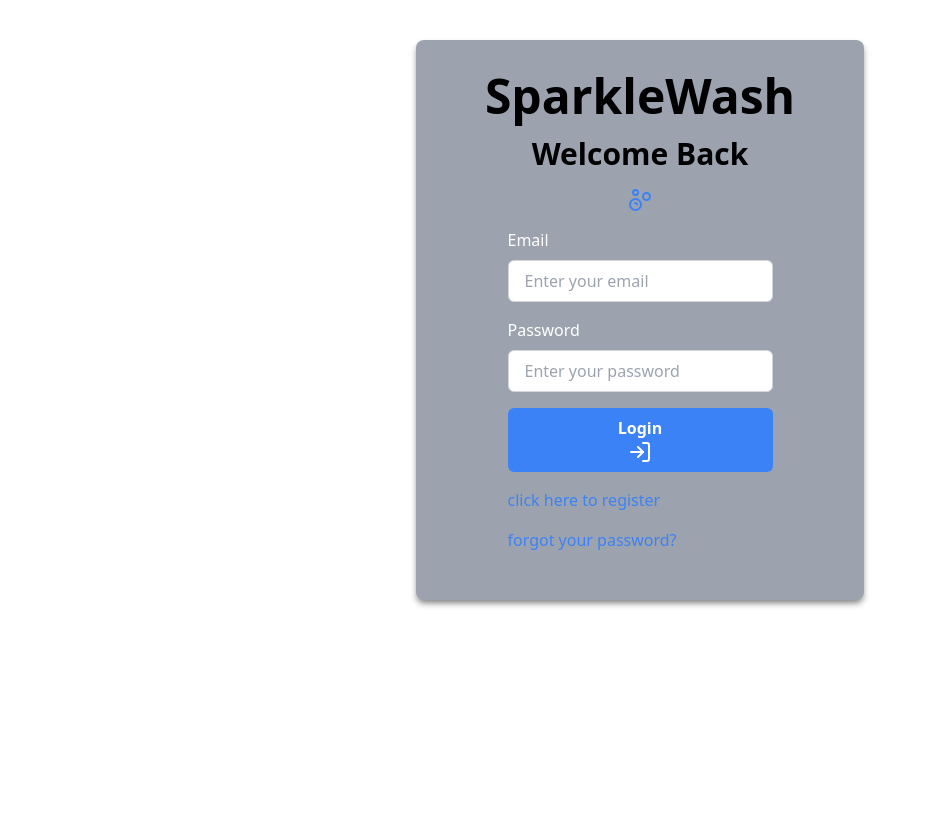
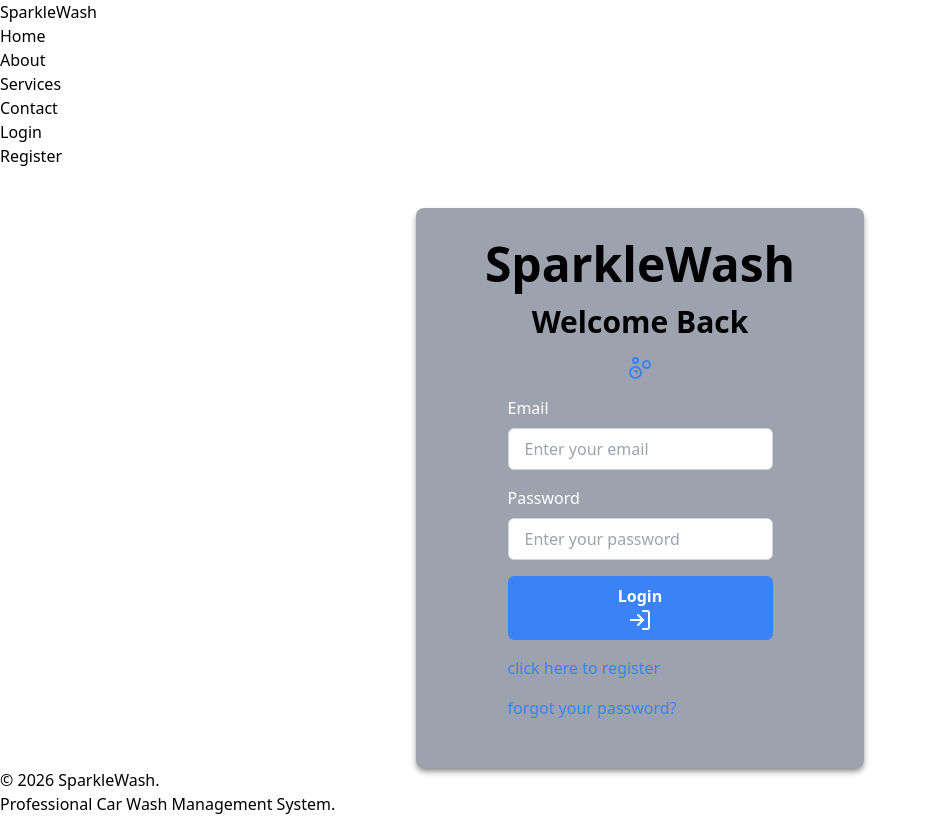
Before and after one commit to roy9html/SparkleWash, a React (Vite) app: page /login in a window 1280 px wide. Shown: the whole page, without its empty margins (0-930 px from the left). Built offline with nearby package versions, Linux system fonts and the light colour scheme.

Commit message:
feat:uncommented out the navbar and footer to be accessed later after it has been designedby another contributor

```diff
--- a/src/pages/Login.jsx
+++ b/src/pages/Login.jsx
@@ -3,8 +3,8 @@ import { useAuth } from "../context/AuthContext";
 import { useNavigate, useLocation } from "react-router-dom";
 import { toast } from "sonner";
 import { LogIn, Bubbles} from "lucide-react";
-// import Navbar from "../components/Navbar";
-// import Footer from "../components/Footer";
+import Navbar from "../components/Navbar";
+import Footer from "../components/Footer";
 
 const Login = () => {
   const { Login, user } = useAuth();
@@ -36,7 +36,7 @@ const Login = () => {
   }, [user, navigate]);
   return (
     <div>
-      {/* <Navbar /> */}
+      <Navbar />
       <div className="grid justify-items-center shadow-[0_4px_6px_-1px_rgba(41,40,40,0.6)] mx-auto px-4 py-8 rounded-lg bg-gray-400 max-w-md mt-10">
         <h1 className="text-5xl font-bold mb-4">SparkleWash</h1>
         <h1 className="text-3xl font-bold mb-4">Welcome Back</h1>
@@ -98,7 +98,7 @@ const Login = () => {
           </h1>
         </form>
       </div>
-      {/* <Footer /> */}
+      <Footer />
     </div>
   );
 };
```
